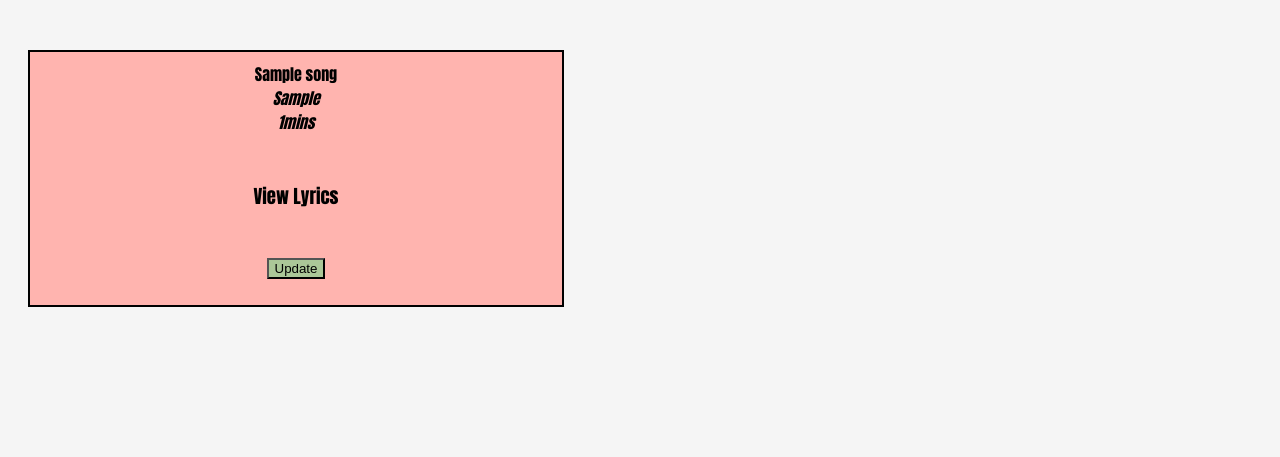
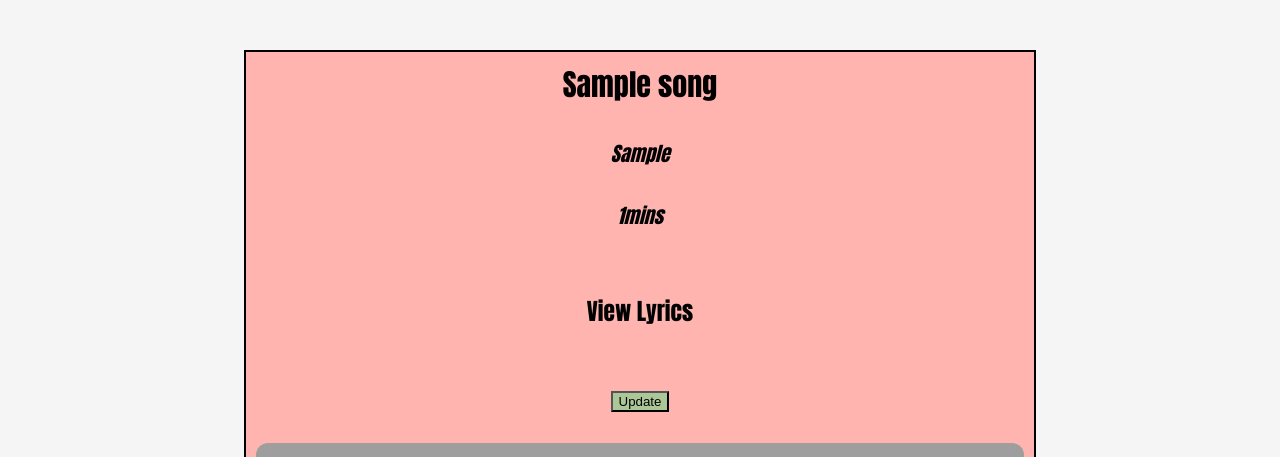
Before and after one commit to DarrenLackie/SetList, a Flask app: page /songs/1 in a window 1280 px wide. Shown: the part 130-587 px from the top of the page. Before the commit the page ends 437 px from the top, so only its background shows below. Run offline with Flask 3, Linux system fonts and the light colour scheme; tables that the repository leaves empty hold one stand-in row (values such as "Sample post"); some libraries are stand-ins or nearby versions; grey boxes are pictures that could not be loaded.

Commit message:
added playable song to show_song page

```diff
--- a/static/main.css
+++ b/static/main.css
@@ -72,11 +72,14 @@ body {
 .song-container {
   display: flex;
   flex-direction:column;
-  width: 40vw;
+  width: 60vw;
   background-color: #ffb4af;
   padding: 10px;
   margin: 20px;
+  margin-left:auto;
+  margin-right:auto;
   border: solid 2px black;
+  font-size: 20px;
   text-align: center;
 }
 
--- a/templates/songs/show_song.jinja
+++ b/templates/songs/show_song.jinja
@@ -1,15 +1,18 @@
 {% extends "base.jinja" %}
 
 {% block content %}
-<div class="song-container"
-<h2>{{ song.title }}</h2>
-<h4><i>{{ song.album }}</i></h4>
+<div class="song-container">
+<h2>{{ song.title }}</h2><br>
+<h4><i>{{ song.album }}</i></h4><br>
 <h4><i>{{ song.running_time }}mins</i></h4>
 <br><br>
 <h3><a href="#">View Lyrics</a></h3>
 <br><br>
 <form action="/songs/{{ song.id }}/update" method="get">
 <input class="btn_submit" type="submit" value="Update"></button>
+<br><br>
+<iframe style="border-radius:12px" src="https://open.spotify.com/embed/track/6LEJghhSrirAJwzpJ5Mzcv?utm_source=generator" width="100%" height="352" frameBorder="0" allowfullscreen="" allow="autoplay; clipboard-write; encrypted-media; fullscreen; picture-in-picture" loading="lazy"></iframe>
+</div>
 
 
 
```
